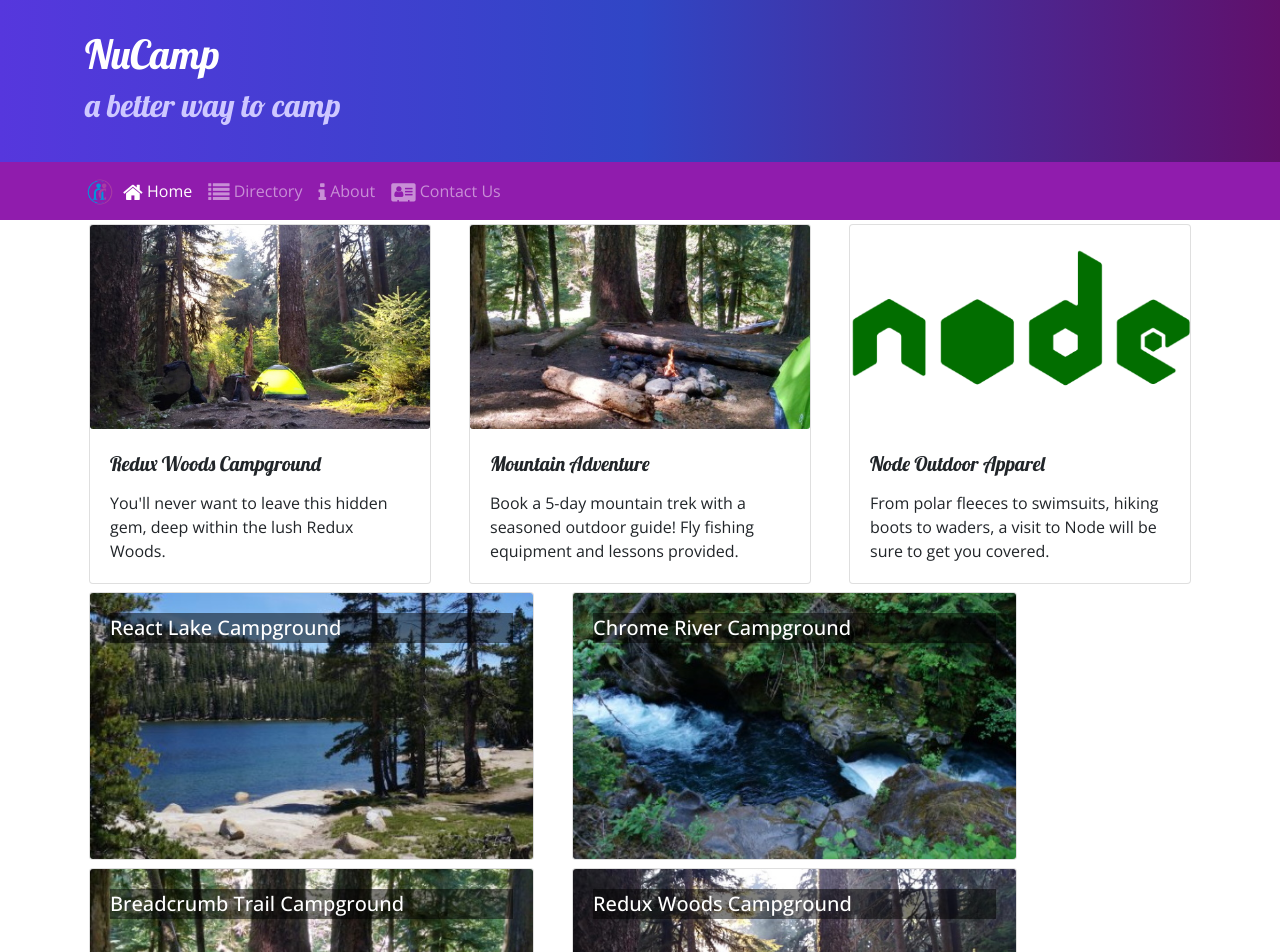
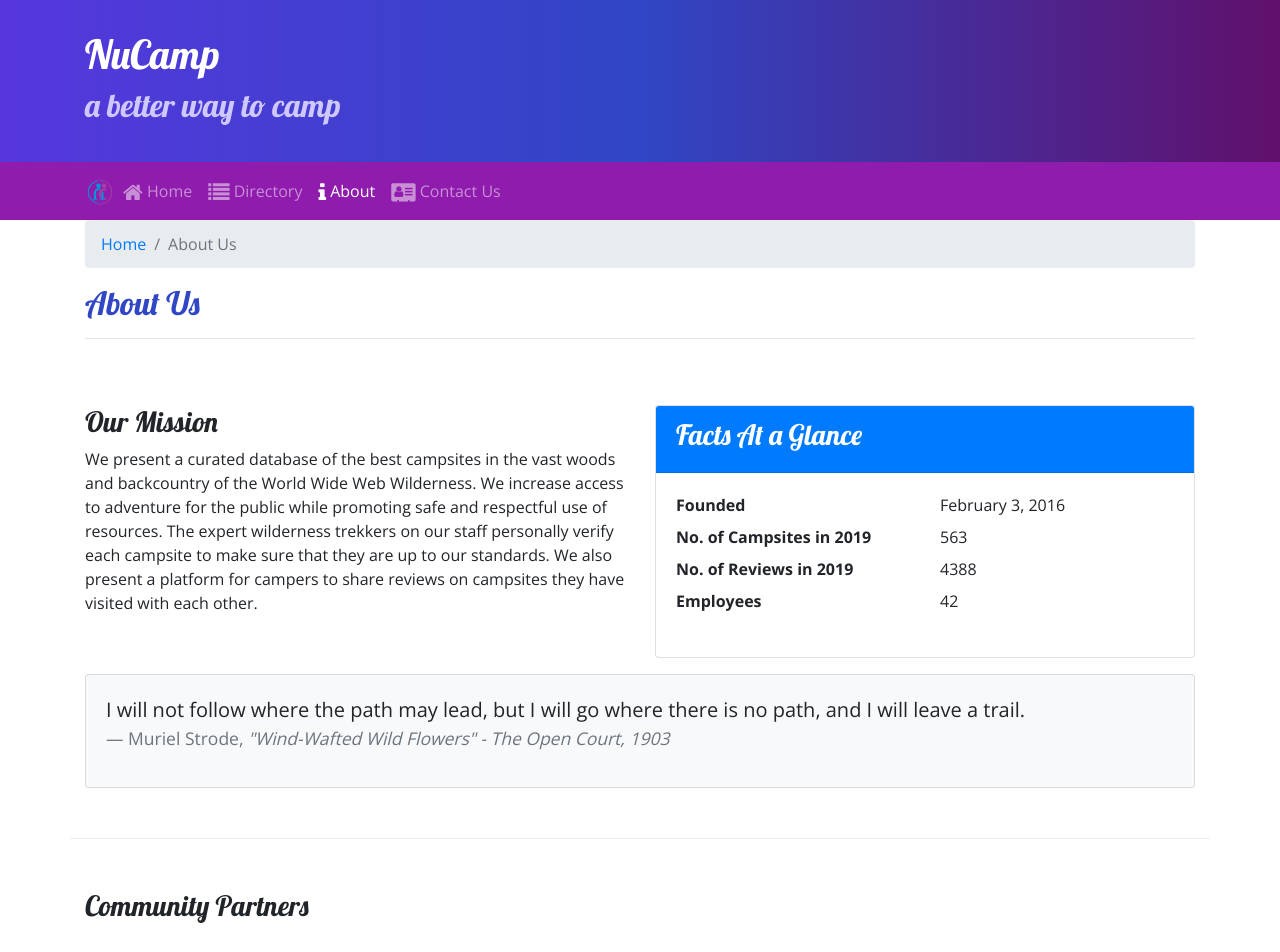
Before and after one commit to josiemensch/nucampsite2, a React (Create React App) app: page /aboutus in a window 1280 px wide. Before the commit this address led to /home. Shown: the top 952 px of the page. Built offline with nearby package versions, Linux system fonts and the light colour scheme.

Commit message:
Week 3 React Project

```diff
--- /dev/null
+++ b/src/components/AboutComponent.js
@@ -0,0 +1,93 @@
+import React from 'react';
+import { Breadcrumb, BreadcrumbItem, Card, CardBody, CardHeader, Media } from 'reactstrap';
+import { Link } from 'react-router-dom';
+
+function RenderPartner({partner}) {
+        if (partner){
+            return(
+                <React.Fragment>
+                    <Media object src={partner.image} alt={partner.name} width="150"></Media>
+                    <Media body className="ml-5 mb-4" >
+                        <Media heading>
+                            {partner.name}
+                        </Media>
+                        {partner.description}
+                    </Media>
+                </React.Fragment>
+            )
+        }else{
+            return(<div></div>)
+        }
+}
+function About(props) {
+
+
+    const partners = props.partners.map(partner => {
+        return (
+            <h5>{partner.name}</h5>
+        );
+    });
+
+    return (
+        <div className="container">
+            <div className="row">
+                <div className="col">
+                    <Breadcrumb>
+                        <BreadcrumbItem><Link to="/home">Home</Link></BreadcrumbItem>
+                        <BreadcrumbItem active>About Us</BreadcrumbItem>
+                    </Breadcrumb>
+                    <h2>About Us</h2>
+                    <hr />
+                </div>
+            </div>
+            <div className="row row-content">
+                <div className="col-sm-6">
+                    <h3>Our Mission</h3>
+                    <p>We present a curated database of the best campsites in the vast woods and backcountry of the World Wide Web Wilderness. We increase access to adventure for the public while promoting safe and respectful use of resources. The expert wilderness trekkers on our staff personally verify each campsite to make sure that they are up to our standards. We also present a platform for campers to share reviews on campsites they have visited with each other.</p>
+                </div>
+                <div className="col-sm-6">
+                    <Card>
+                        <CardHeader className="bg-primary text-white"><h3>Facts At a Glance</h3></CardHeader>
+                        <CardBody>
+                            <dl className="row">
+                                <dt className="col-6">Founded</dt>
+                                <dd className="col-6">February 3, 2016</dd>
+                                <dt className="col-6">No. of Campsites in 2019</dt>
+                                <dd className="col-6">563</dd>
+                                <dt className="col-6">No. of Reviews in 2019</dt>
+                                <dd className="col-6">4388</dd>
+                                <dt className="col-6">Employees</dt>
+                                <dd className="col-6">42</dd>
+                            </dl>
+                        </CardBody>
+                    </Card>
+                </div>
+                <div className="col">
+                    <Card className="bg-light mt-3">
+                        <CardBody>
+                            <blockquote className="blockquote">
+                                <p className="mb-0">I will not follow where the path may lead, but I will go where there is no path, and I will leave a trail.</p>
+                                <footer className="blockquote-footer">Muriel Strode,{' '}
+                                    <cite title="Source Title">"Wind-Wafted Wild Flowers" -
+                                    The Open Court, 1903</cite>
+                                </footer>
+                            </blockquote>
+                        </CardBody>
+                    </Card>
+                </div>
+            </div>
+            <div className="row row-content">
+                <div className="col-12">
+                    <h3>Community Partners</h3>
+                </div>
+                <div className="col mt-4">
+                    <Media list>
+                        {partners}
+                    </Media>
+                </div>
+            </div>
+        </div>
+    );
+}
+
+export default About;
--- a/src/components/CampsiteInfoComponent.js
+++ b/src/components/CampsiteInfoComponent.js
@@ -1,5 +1,6 @@
 import React from 'react';
-import { Card, CardImg, CardText, CardBody, CardTitle } from 'reactstrap';
+import { Card, CardImg, CardText, CardBody, Breadcrumb, BreadcrumbItem } from 'reactstrap';
+import { Link } from 'react-router-dom';
 
 
 
@@ -9,7 +10,6 @@
             <Card>
                 <CardImg top src={campsite.image} alt={campsite.name} />
                 <CardBody>
-                    <CardTitle>{campsite.name}</CardTitle>
                     <CardText>{campsite.description}</CardText>
                 </CardBody>
             </Card>
@@ -43,13 +43,21 @@
         return (
             <div className="container">
                 <div className="row">
+                <div className="col">
+                <Breadcrumb>
+                        <BreadcrumbItem><Link to="/directory">Directory</Link></BreadcrumbItem>
+                        <BreadcrumbItem active>{props.campsite.name}</BreadcrumbItem>
+                </Breadcrumb>
+                    <h2>{props.campsite.name}</h2>
+                    <hr />
+                </div>
                     <RenderCampsite campsite={props.campsite} />
                     <RenderComments comments={props.comments} />
                 </div>
             </div>
         );
     }
-    return <div />;
+
 }
 
 export default CampsiteInfo;
--- a/src/components/ContactComponent.js
+++ b/src/components/ContactComponent.js
@@ -1,16 +1,20 @@
-
-
 import React from 'react';
+import {Breadcrumb, BreadcrumbItem } from 'reactstrap';
+import { Link } from 'react-router-dom';
 
 function Contact(props) {
     return (
         <div className="container">
-            <div className="row">
+
                 <div className="col">
+                <Breadcrumb>
+                        <BreadcrumbItem><Link to="/home">Home</Link></BreadcrumbItem>
+                        <BreadcrumbItem active>Contact Us</BreadcrumbItem>
+                    </Breadcrumb>
                     <h2>Contact Us</h2>
                     <hr />
                 </div>
-            </div>
+
 
             <div className="row row-content align-items-center">
                 <div className="col-sm-4">
--- a/src/components/DirectoryComponent.js
+++ b/src/components/DirectoryComponent.js
@@ -1,15 +1,15 @@
 import React from 'react';
-import { Card, CardImg, CardImgOverlay, CardTitle } from 'reactstrap';
+import { Card, CardImg, CardImgOverlay, CardTitle, Breadcrumb, BreadcrumbItem } from 'reactstrap';
 import { Link } from 'react-router-dom';
 
-function RenderDirectoryItem({campsite}) {
+function RenderDirectoryItem({ campsite }) {
     return (
         <Card>
             <Link to={`/directory/${campsite.id}`}>
-            <CardImg width="100%" src={campsite.image} alt={campsite.name} />
-            <CardImgOverlay>
-                <CardTitle>{campsite.name}</CardTitle>
-            </CardImgOverlay>
+                <CardImg width="100%" src={campsite.image} alt={campsite.name} />
+                <CardImgOverlay>
+                    <CardTitle>{campsite.name}</CardTitle>
+                </CardImgOverlay>
             </Link>
         </Card>
     );
@@ -28,6 +28,16 @@
     return (
         <div className="container">
             <div className="row">
+                <div className="col">
+                    <Breadcrumb>
+                        <BreadcrumbItem><Link to="/home">Home</Link></BreadcrumbItem>
+                        <BreadcrumbItem active>Directory</BreadcrumbItem>
+                    </Breadcrumb>
+                    <h2>Directory</h2>
+                    <hr />
+                </div>
+            </div>
+            <div className="row">
                 {directory}
             </div>
         </div>
--- a/src/components/MainComponent.js
+++ b/src/components/MainComponent.js
@@ -10,6 +10,7 @@
 import { COMMENTS } from '../shared/comments';
 import { PARTNERS } from '../shared/partners';
 import { PROMOTIONS } from '../shared/promotions';
+import About from './AboutComponent';
 
 class Main extends Component {
     constructor(props) {
@@ -48,11 +49,12 @@
                 <Switch>
                     <Route path='/home' component={HomePage} />
                     <Route exact path='/directory' render={() => <Directory campsites={this.state.campsites} />} />
+                    <Route exact path='/aboutus' render={() => <About partners={this.state.partners} />} />
                     <Route path='/directory/:campsiteId' component={CampsiteWithId} />
                     <Route exact path='/contactus' component={Contact} />
                     <Redirect to='/home' />
                 </Switch>
-                <Directory campsites={this.state.campsites} />
+
 
 
                 <Footer />
```
